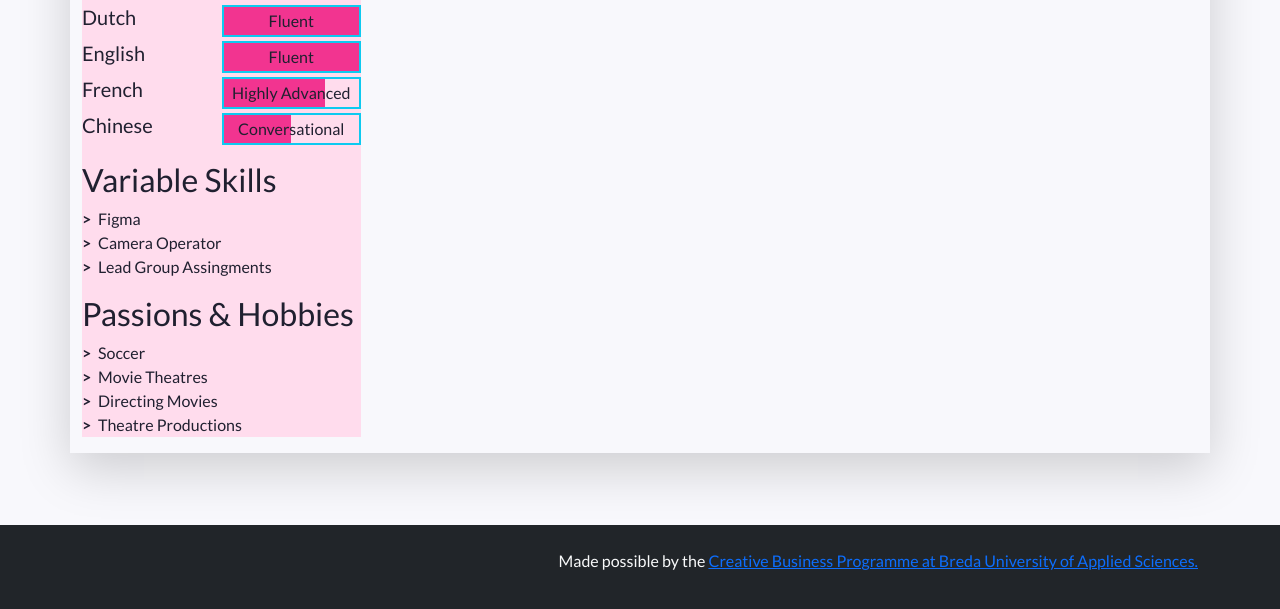
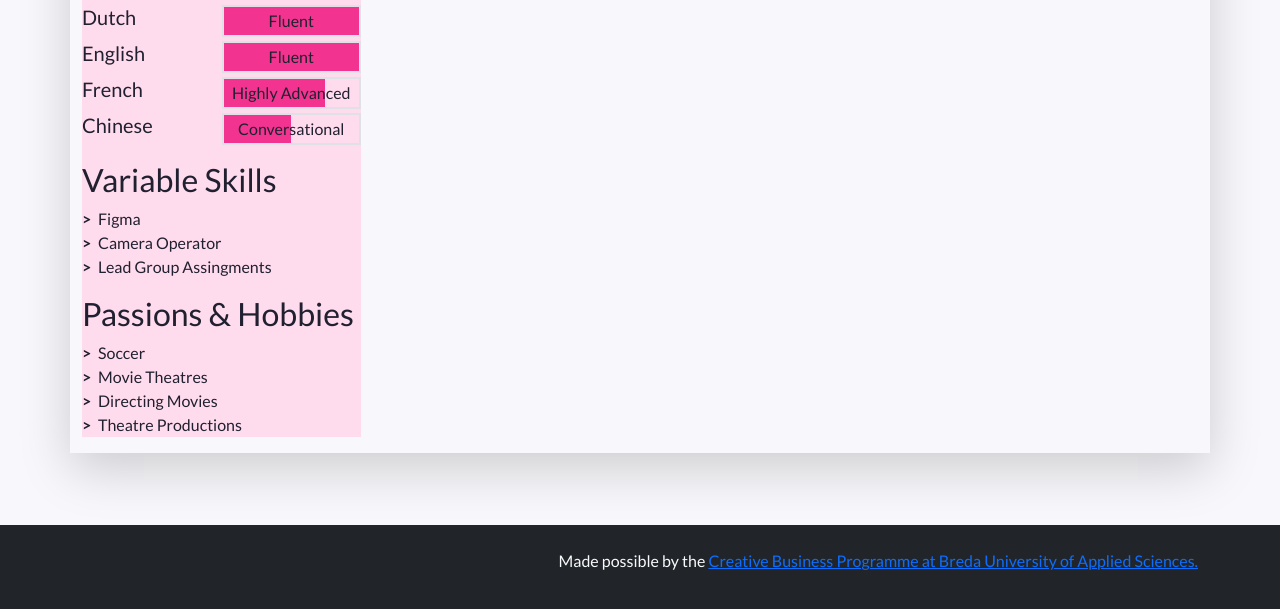
Before and after one commit to ManelChihi/Manel-Chihi-Resume, a plain HTML site: page index.html in a window 1280 px wide. Shown: the part 1187-1796 px from the top of the page. Drawn offline with nearby package versions, Linux system fonts and the light colour scheme.

Commit message:
Add files via upload

```diff
--- a/index.html
+++ b/index.html
@@ -212,7 +212,7 @@
             <ul class="language-list list-unstyled">
               <li class="language-item d-flex mb-1">
                 <h5 class="language-name w-50">Dutch</h5>
-                <div class="language-level w-50 border border-info border-2 position-relative">
+                <div class="language-level w-50 border border-2 position-relative">
                   <!-- The div below is a progress bar. Choose between w-25, w-50, w-75 and w-100 to show your level of fluency -->
                   <div class="language-progress position-absolute h-100 w-100"></div>
                   <h6 class="position-absolute w-100 text-center top-0 py-1">Fluent</h6>
@@ -220,7 +220,7 @@
               </li>
               <li class="language-item d-flex mb-1">
                 <h5 class="language-name w-50">English</h5>
-                <div class="language-level w-50 border border-info border-2 position-relative">
+                <div class="language-level w-50 border border-2 position-relative">
                   <!-- The div below is a progress bar. Choose between w-25, w-50, w-75 and w-100 to show your level of fluency -->
                   <div class="language-progress position-absolute h-100 w-100"></div>
                   <h6 class="position-absolute w-100 text-center top-0 py-1">Fluent</h6>
@@ -228,7 +228,7 @@
               </li>
               <li class="language-item d-flex mb-1">
                 <h5 class="language-name w-50">French</h5>
-                <div class="language-level w-50 border border-info border-2 position-relative">
+                <div class="language-level w-50 border border-2 position-relative">
                   <!-- The div below is a progress bar. Choose between w-25, w-50, w-75 and w-100 to show your level of fluency -->
                   <div class="language-progress position-absolute h-100 w-75"></div>
                   <h6 class="position-absolute w-100 text-center top-0 py-1">Highly Advanced</h6>
@@ -236,7 +236,7 @@
               </li>
               <li class="language-item d-flex mb-1">
                 <h5 class="language-name w-50">Chinese</h5>
-                <div class="language-level w-50 border border-info border-2 position-relative">
+                <div class="language-level w-50 border border-2 position-relative">
                   <!-- The div below is a progress bar. Choose between w-25, w-50, w-75 and w-100 to show your level of fluency -->
                   <div class="language-progress position-absolute h-100 w-50"></div>
                   <h6 class="position-absolute w-100 text-center top-0 py-1">Conversational</h6>
```
